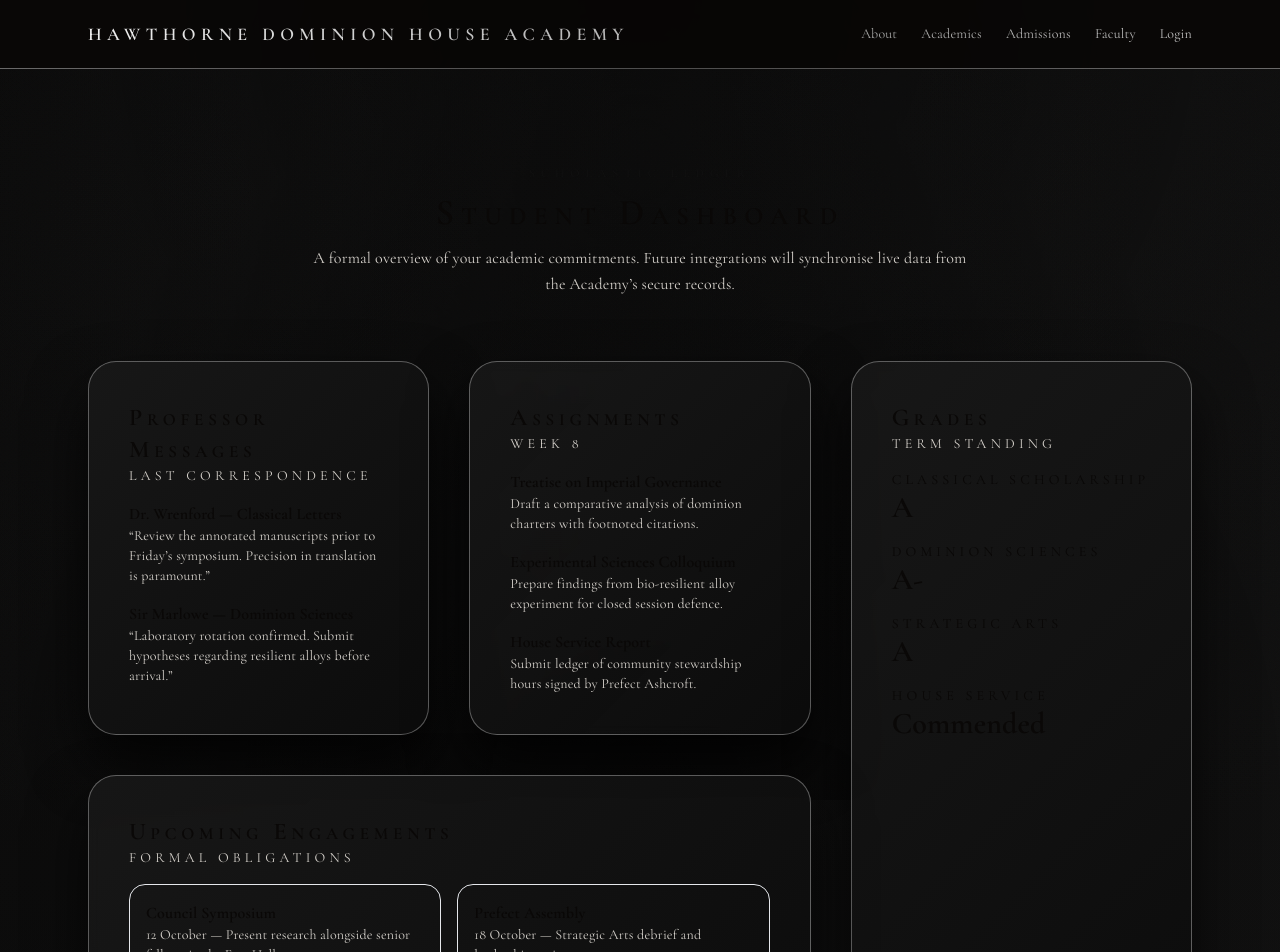
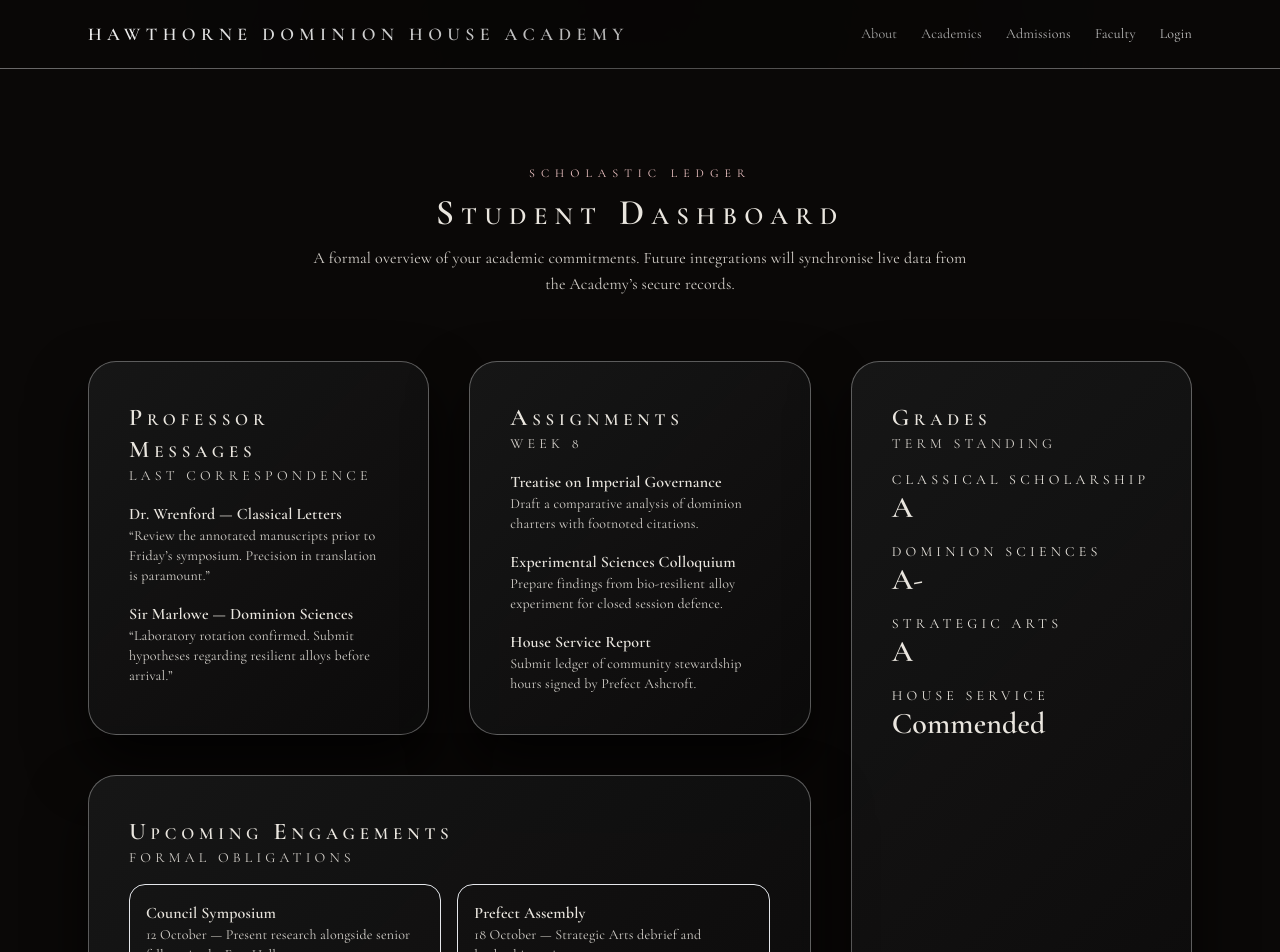
Before and after one commit to lowprofil3/Hawthorne-Dominion-House-Academy, a Next.js app: page /dashboard in a window 1280 px wide. Shown: the top 952 px of the page. Built offline with nearby package versions, Linux system fonts and the light colour scheme.

Commit message:
Lighten accent crimson palette for dark backgrounds

```diff
--- a/app/dashboard/page.tsx
+++ b/app/dashboard/page.tsx
@@ -1,11 +1,11 @@
 export default function DashboardPage() {
   return (
-    <div className="bg-parchment">
+    <div className="bg-ink text-ivory">
       <main className="mx-auto min-h-[calc(100vh-10rem)] max-w-6xl px-6 py-24">
         <header className="fade-in space-y-3 text-center">
           <p className="text-xs uppercase tracking-[0.5em] text-crimson">Scholastic Ledger</p>
-          <h1 className="text-4xl font-semibold text-ink">Student Dashboard</h1>
-          <p className="mx-auto max-w-2xl text-base leading-relaxed text-ink/70">
+          <h1 className="text-4xl font-semibold text-ivory">Student Dashboard</h1>
+          <p className="mx-auto max-w-2xl text-base leading-relaxed text-ivory/80">
             A formal overview of your academic commitments. Future integrations will synchronise live data from the Academy’s
             secure records.
           </p>
@@ -13,18 +13,18 @@ export default function DashboardPage() {
         <section className="mt-16 grid gap-10 md:grid-cols-2 xl:grid-cols-3">
           <article className="panel fade-in space-y-4">
             <header>
-              <h2 className="text-2xl font-semibold text-ink">Professor Messages</h2>
-              <p className="text-sm uppercase tracking-[0.3em] text-ink/60">Last correspondence</p>
+              <h2 className="text-2xl font-semibold text-ivory">Professor Messages</h2>
+              <p className="text-sm uppercase tracking-[0.3em] text-ivory/70">Last correspondence</p>
             </header>
-            <ul className="space-y-4 text-ink/75">
+            <ul className="space-y-4 text-ivory/80">
               <li>
-                <p className="font-semibold text-ink">Dr. Wrenford — Classical Letters</p>
+                <p className="font-semibold text-ivory">Dr. Wrenford — Classical Letters</p>
                 <p className="text-sm">
                   “Review the annotated manuscripts prior to Friday’s symposium. Precision in translation is paramount.”
                 </p>
               </li>
               <li>
-                <p className="font-semibold text-ink">Sir Marlowe — Dominion Sciences</p>
+                <p className="font-semibold text-ivory">Sir Marlowe — Dominion Sciences</p>
                 <p className="text-sm">
                   “Laboratory rotation confirmed. Submit hypotheses regarding resilient alloys before arrival.”
                 </p>
@@ -33,68 +33,68 @@ export default function DashboardPage() {
           </article>
           <article className="panel fade-in space-y-4">
             <header>
-              <h2 className="text-2xl font-semibold text-ink">Assignments</h2>
-              <p className="text-sm uppercase tracking-[0.3em] text-ink/60">Week 8</p>
+              <h2 className="text-2xl font-semibold text-ivory">Assignments</h2>
+              <p className="text-sm uppercase tracking-[0.3em] text-ivory/70">Week 8</p>
             </header>
-            <ul className="space-y-4 text-ink/75">
+            <ul className="space-y-4 text-ivory/80">
               <li>
-                <p className="font-semibold text-ink">Treatise on Imperial Governance</p>
+                <p className="font-semibold text-ivory">Treatise on Imperial Governance</p>
                 <p className="text-sm">Draft a comparative analysis of dominion charters with footnoted citations.</p>
               </li>
               <li>
-                <p className="font-semibold text-ink">Experimental Sciences Colloquium</p>
+                <p className="font-semibold text-ivory">Experimental Sciences Colloquium</p>
                 <p className="text-sm">Prepare findings from bio-resilient alloy experiment for closed session defence.</p>
               </li>
               <li>
-                <p className="font-semibold text-ink">House Service Report</p>
+                <p className="font-semibold text-ivory">House Service Report</p>
                 <p className="text-sm">Submit ledger of community stewardship hours signed by Prefect Ashcroft.</p>
               </li>
             </ul>
           </article>
           <article className="panel fade-in space-y-4 xl:col-span-1 xl:row-span-2">
             <header>
-              <h2 className="text-2xl font-semibold text-ink">Grades</h2>
-              <p className="text-sm uppercase tracking-[0.3em] text-ink/60">Term standing</p>
+              <h2 className="text-2xl font-semibold text-ivory">Grades</h2>
+              <p className="text-sm uppercase tracking-[0.3em] text-ivory/70">Term standing</p>
             </header>
-            <dl className="space-y-4 text-ink/80">
+            <dl className="space-y-4 text-ivory/85">
               <div>
-                <dt className="text-sm uppercase tracking-[0.3em] text-ink/60">Classical Scholarship</dt>
-                <dd className="text-3xl font-semibold text-ink">A</dd>
+                <dt className="text-sm uppercase tracking-[0.3em] text-ivory/70">Classical Scholarship</dt>
+                <dd className="text-3xl font-semibold text-ivory">A</dd>
               </div>
               <div>
-                <dt className="text-sm uppercase tracking-[0.3em] text-ink/60">Dominion Sciences</dt>
-                <dd className="text-3xl font-semibold text-ink">A-</dd>
+                <dt className="text-sm uppercase tracking-[0.3em] text-ivory/70">Dominion Sciences</dt>
+                <dd className="text-3xl font-semibold text-ivory">A-</dd>
               </div>
               <div>
-                <dt className="text-sm uppercase tracking-[0.3em] text-ink/60">Strategic Arts</dt>
-                <dd className="text-3xl font-semibold text-ink">A</dd>
+                <dt className="text-sm uppercase tracking-[0.3em] text-ivory/70">Strategic Arts</dt>
+                <dd className="text-3xl font-semibold text-ivory">A</dd>
               </div>
               <div>
-                <dt className="text-sm uppercase tracking-[0.3em] text-ink/60">House Service</dt>
-                <dd className="text-3xl font-semibold text-ink">Commended</dd>
+                <dt className="text-sm uppercase tracking-[0.3em] text-ivory/70">House Service</dt>
+                <dd className="text-3xl font-semibold text-ivory">Commended</dd>
               </div>
             </dl>
           </article>
           <article className="panel fade-in space-y-4 md:col-span-2 xl:col-span-2">
             <header>
-              <h2 className="text-2xl font-semibold text-ink">Upcoming Engagements</h2>
-              <p className="text-sm uppercase tracking-[0.3em] text-ink/60">Formal obligations</p>
+              <h2 className="text-2xl font-semibold text-ivory">Upcoming Engagements</h2>
+              <p className="text-sm uppercase tracking-[0.3em] text-ivory/70">Formal obligations</p>
             </header>
             <ul className="grid gap-4 md:grid-cols-2">
-              <li className="rounded-2xl border border-gilded/40 bg-parchment/70 p-4 text-ink/75">
-                <p className="font-semibold text-ink">Council Symposium</p>
+              <li className="rounded-2xl border border-gilded/40 bg-ink/60 p-4 text-ivory/80">
+                <p className="font-semibold text-ivory">Council Symposium</p>
                 <p className="text-sm">12 October — Present research alongside senior fellows in the East Hall.</p>
               </li>
-              <li className="rounded-2xl border border-gilded/40 bg-parchment/70 p-4 text-ink/75">
-                <p className="font-semibold text-ink">Prefect Assembly</p>
+              <li className="rounded-2xl border border-gilded/40 bg-ink/60 p-4 text-ivory/80">
+                <p className="font-semibold text-ivory">Prefect Assembly</p>
                 <p className="text-sm">18 October — Strategic Arts debrief and leadership review.</p>
               </li>
-              <li className="rounded-2xl border border-gilded/40 bg-parchment/70 p-4 text-ink/75">
-                <p className="font-semibold text-ink">Service Excursion</p>
+              <li className="rounded-2xl border border-gilded/40 bg-ink/60 p-4 text-ivory/80">
+                <p className="font-semibold text-ivory">Service Excursion</p>
                 <p className="text-sm">22 October — Stewardship at the Dominion archives, full dress required.</p>
               </li>
-              <li className="rounded-2xl border border-gilded/40 bg-parchment/70 p-4 text-ink/75">
-                <p className="font-semibold text-ink">Faculty Consultation</p>
+              <li className="rounded-2xl border border-gilded/40 bg-ink/60 p-4 text-ivory/80">
+                <p className="font-semibold text-ivory">Faculty Consultation</p>
                 <p className="text-sm">24 October — Individual progress review with Dr. Wrenford.</p>
               </li>
             </ul>
--- a/app/globals.css
+++ b/app/globals.css
@@ -6,8 +6,8 @@
 
 :root {
   --ink: #0a0807;
-  --crimson: #111111;
-  --crimson-deep: #0a0a0a;
+  --crimson: #f3c8c8;
+  --crimson-deep: #f0a9a9;
   --gilded: #ffffff;
   --ivory: #eae6df;
   --parchment-dark: #18120e;
--- a/app/layout.tsx
+++ b/app/layout.tsx
@@ -30,7 +30,7 @@ export default function RootLayout({
 }>) {
   return (
     <html lang="en">
-      <body className={`${cormorant.className} bg-parchment text-ink antialiased`}>
+      <body className={`${cormorant.className} bg-ink text-ivory antialiased`}>
         <div className="flex min-h-screen flex-col">
           <header className="border-b border-white/40 bg-ink-deep/95 text-white backdrop-blur">
             <div className="mx-auto flex w-full max-w-6xl items-center justify-between px-6 py-5">
--- a/app/login/page.tsx
+++ b/app/login/page.tsx
@@ -37,7 +37,7 @@ export default function LoginPage() {
   }
 
   return (
-    <div className="bg-parchment">
+    <div className="bg-ink text-ivory">
       <main className="mx-auto flex min-h-[calc(100vh-10rem)] max-w-4xl flex-col justify-center gap-10 px-6 py-24">
         <header className="space-y-4 text-center">
           <p className="text-xs uppercase tracking-[0.5em] text-crimson">Scholars’ Entrance</p>
@@ -49,7 +49,7 @@ export default function LoginPage() {
         </header>
         <form
           onSubmit={handleSubmit}
-          className="mx-auto w-full max-w-xl space-y-6 rounded-[32px] border border-white/40 bg-ivory/85 p-10 shadow-regal"
+          className="mx-auto w-full max-w-xl space-y-6 rounded-[32px] border border-white/40 bg-ink/80 p-10 shadow-regal"
         >
           <div className="space-y-2 text-left">
             <label htmlFor="email" className="block text-sm uppercase tracking-[0.3em] text-white/90">
@@ -62,7 +62,7 @@ export default function LoginPage() {
               autoComplete="email"
               value={email}
               onChange={(event) => setEmail(event.target.value)}
-              className="w-full rounded-lg border border-white/40 bg-parchment/60 px-3 py-2 text-base text-ink shadow-sm focus:border-crimson focus:outline-none focus:ring-1 focus:ring-crimson"
+              className="w-full rounded-lg border border-white/40 bg-ink/50 px-3 py-2 text-base text-ivory shadow-sm focus:border-crimson focus:outline-none focus:ring-1 focus:ring-crimson"
             />
           </div>
           <div className="space-y-2 text-left">
@@ -76,7 +76,7 @@ export default function LoginPage() {
               autoComplete="current-password"
               value={password}
               onChange={(event) => setPassword(event.target.value)}
-              className="w-full rounded-lg border border-white/40 bg-parchment/60 px-3 py-2 text-base text-ink shadow-sm focus:border-crimson focus:outline-none focus:ring-1 focus:ring-crimson"
+              className="w-full rounded-lg border border-white/40 bg-ink/50 px-3 py-2 text-base text-ivory shadow-sm focus:border-crimson focus:outline-none focus:ring-1 focus:ring-crimson"
             />
           </div>
           {error ? <p className="text-sm text-crimson">{error}</p> : null}
--- a/tailwind.config.ts
+++ b/tailwind.config.ts
@@ -16,7 +16,7 @@ const config: Config = {
         ivory: "var(--ivory)",
         parchmentDark: "var(--parchment-dark)",
         "ink-deep": "#0a0807",
-        "accent-crimson": "#111111",
+        "accent-crimson": "#f3c8c8",
       },
       fontFamily: {
         display: ["Cormorant Garamond", "EB Garamond", "ui-serif", "Georgia", "serif"],
```
